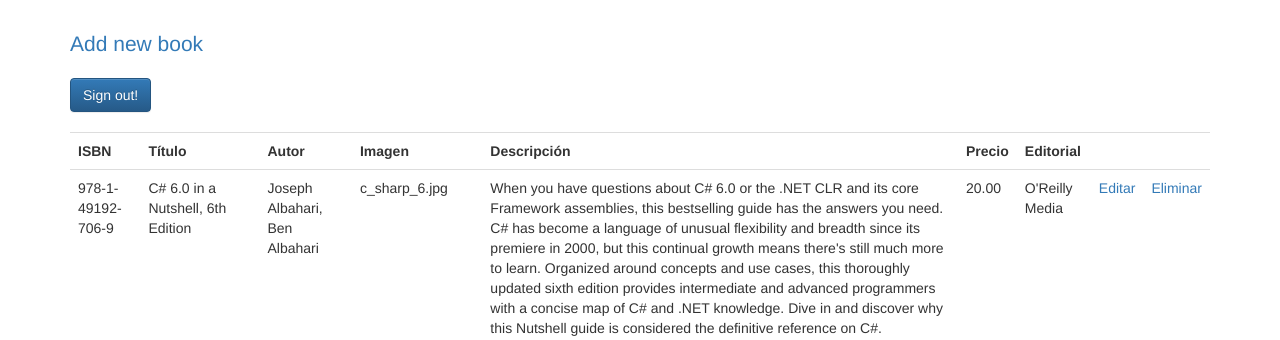
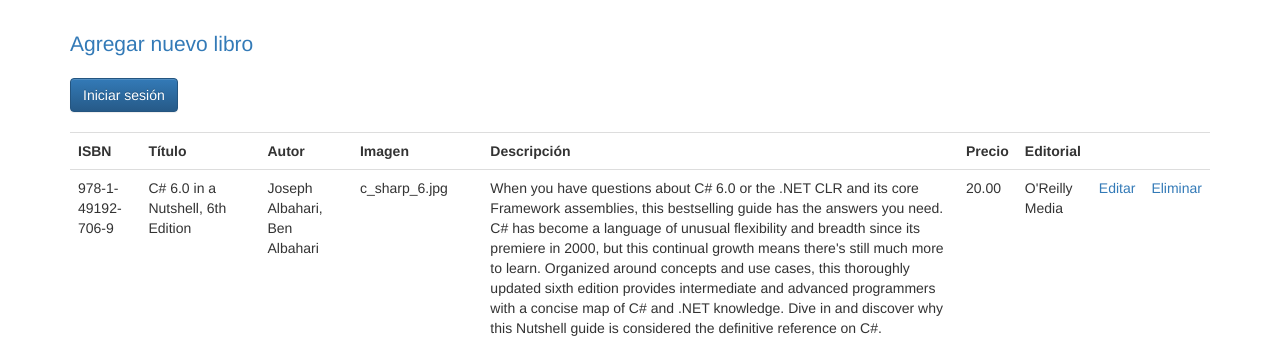
Before and after one commit to DanielEDiaz/Libreria, a PHP site: page /admin_book.php in a window 1280 px wide. Shown: the part 51-391 px from the top of the page. Run offline with PHP 8.4, Linux system fonts and the light colour scheme; a user stored in the database is signed in; data comes from the database, SQL or seed files in the repository.

Commit message:
Update admin_book.php

```diff
--- a/bookstore/admin_book.php
+++ b/bookstore/admin_book.php
@@ -7,8 +7,8 @@
 	$conn = db_connect();
 	$result = getAll($conn);
 ?>
-	<p class="lead"><a href="admin_add.php">Add new book</a></p>
-	<a href="admin_signout.php" class="btn btn-primary">Sign out!</a>
+	<p class="lead"><a href="admin_add.php">Agregar nuevo libro</a></p>
+	<a href="admin_signout.php" class="btn btn-primary">Iniciar sesión</a>
 	<table class="table" style="margin-top: 20px">
 		<tr>
 			<th>ISBN</th>
```
